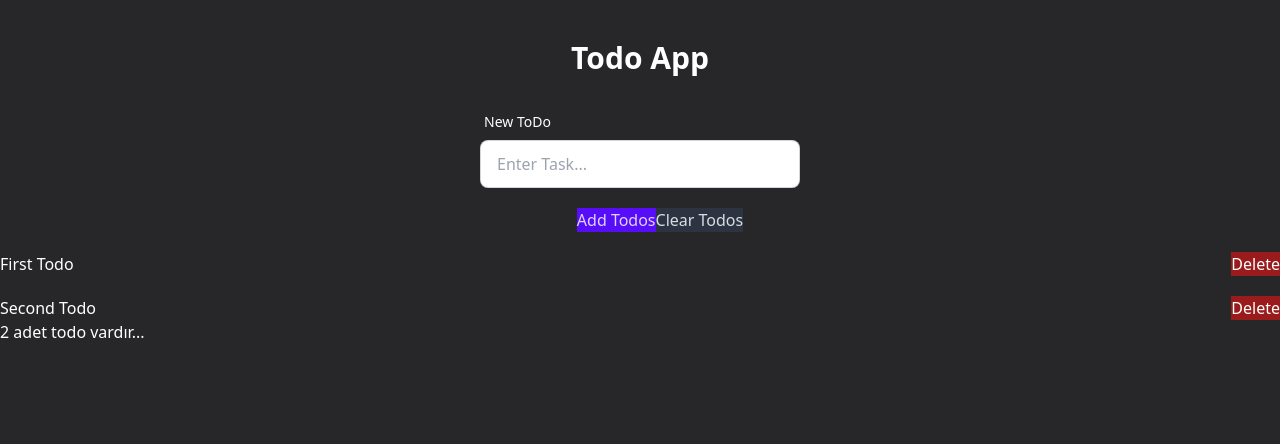
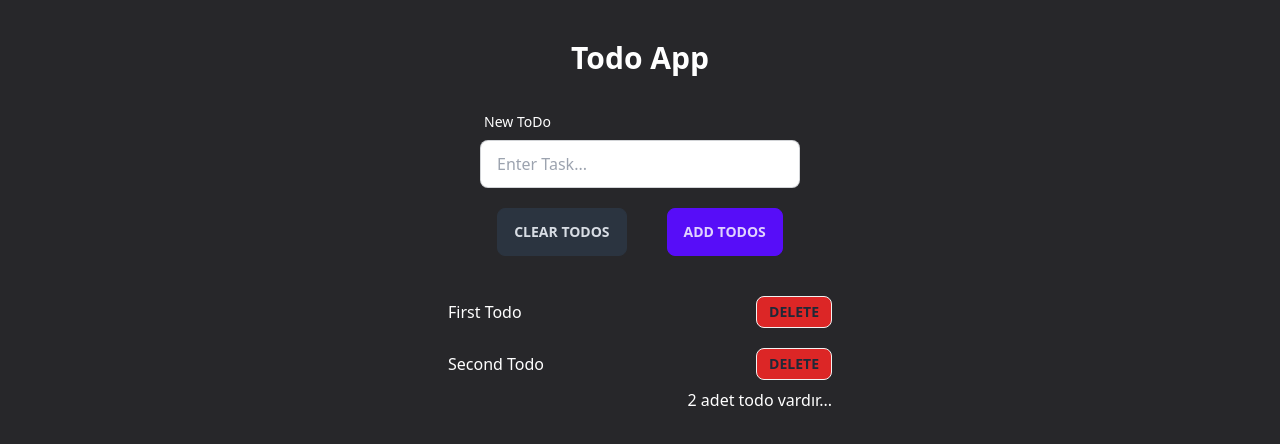
Before and after one commit to arigkubra/ToDo, a Vue app: page / in a window 1280 px wide. Shown: the top 444 px of the page. Built offline with nearby package versions, Linux system fonts and the light colour scheme.

Commit message:
design changed

```diff
--- a/src/App.vue
+++ b/src/App.vue
@@ -43,12 +43,15 @@ export default {
         text: todo,
         });
       },
+    clearAll(todoList){
 
+    },
     deleteItem(todoItem) {
       this.getData.todoList = this.getData.todoList.filter((t) => t != todoItem)
       }
     },
 
 
+
 };
 </script>
--- a/src/components/AddSection.vue
+++ b/src/components/AddSection.vue
@@ -23,9 +23,14 @@
 
     <div class="flex justify-center items-center">
 <!-- Burada ise click event'i tetiklendiğinde addITem fonksiyonunu çalıştır ve argüman olarak inputtan gelen todoText'i vermesini sağlıyorum -->
-      <button @click="addItem(todoText)" class="ml-10 btn-primary"  >Add Todos</button>
+      <button class="btn btn-neutral">Clear Todos</button>
+      <button @click="addItem(todoText);
+       clearInput()"
+       class="ml-10 btn btn-primary"  >
+       Add Todos
+      </button>
 
-      <button class="btn-neutral">Clear Todos</button>
+
     </div>
   </div>
 
@@ -45,6 +50,11 @@ export default{
         required: true
       }
     },
+    methods:{
+      clearInput(){
+        this.todoText = null;
+      }
+    }
 }
 
 </script>
--- a/src/components/ListSection.vue
+++ b/src/components/ListSection.vue
@@ -1,7 +1,9 @@
 <template>
-    <TodoList />
-    <ResultBar :itemCount="getData.todoList.length" />
-    <!-- v-bind kullanarak itemCount'un güncel sayısını ResultBar component'ı içine yazdırabiliyoruz. -->
+    <div class="flex flex-col w-96 mx-auto mt-5">
+        <TodoList />
+        <ResultBar :itemCount="getData.todoList.length" />
+        <!-- v-bind kullanarak itemCount'un güncel sayısını ResultBar component'ı içine yazdırabiliyoruz. -->
+    </div>
 </template>
 
 <script>
--- a/src/components/ResultBar.vue
+++ b/src/components/ResultBar.vue
@@ -1,5 +1,8 @@
 <template>
-    <span class="mt-2 text-white">{{ itemCount }} adet todo vardır...</span>
+    <div class="flex  justify-end">
+        <span class="mt-2 text-white">{{ itemCount }} adet todo vardır...</span>
+    </div>
+
 </template>
 
 <script>
--- a/src/components/TodoItem.vue
+++ b/src/components/TodoItem.vue
@@ -3,7 +3,7 @@
     <span>{{ item.text }}</span>
     <button
     @click="deleteItem(item)"
-    class="bg-red-800"
+    class="btn btn-sm bg-red-600"
     >Delete</button>
   </li>
 </template>
--- a/src/components/TodoList.vue
+++ b/src/components/TodoList.vue
@@ -1,5 +1,5 @@
 <template>
-    <ul>
+    <ul class="flex flex-col justify-center">
         <TodoItem
             class="text-white"
             v-for="todoItem in getData.todoList"
```
